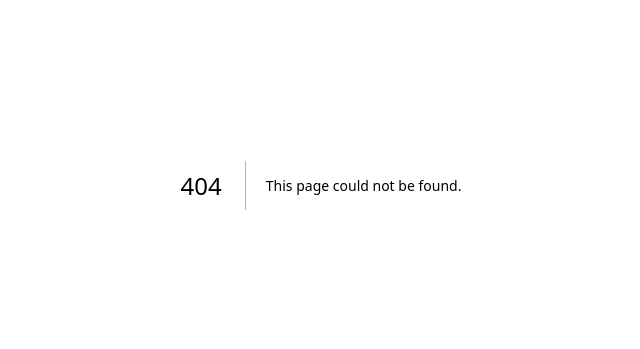
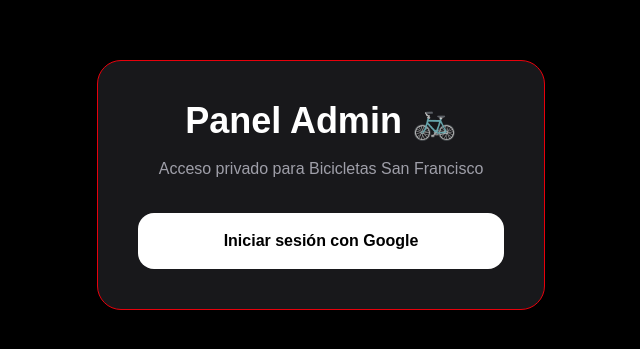
Before and after one commit to tallerdebicicletassanfrancisco-png/bicicletas-san-francisco-web, a Next.js app: page /login in a window 1280 px wide. Before the commit this address had no page. Shown: the part 215-564 px from the top of the page, without its empty margins (319-959 px from the left). Built offline with nearby package versions, Linux system fonts and the light colour scheme; no server answers.

Commit message:
Add firebase login

```diff
--- /dev/null
+++ b/app/admin/page.tsx
@@ -0,0 +1,13 @@
+export default function AdminPage() {
+  return (
+    <main className="min-h-screen bg-black text-white p-10">
+      <h1 className="text-5xl font-bold mb-6">
+        Panel Privado 🚲
+      </h1>
+
+      <p className="text-xl">
+        Bienvenido al administrador de Bicicletas San Francisco.
+      </p>
+    </main>
+  );
+}
--- /dev/null
+++ b/app/firebase.ts
@@ -0,0 +1,13 @@
+import { initializeApp } from "firebase/app";
+import { getAuth, GoogleAuthProvider } from "firebase/auth";
+
+const firebaseConfig = {
+  apiKey: process.env.NEXT_PUBLIC_FIREBASE_API_KEY!,
+  authDomain: process.env.NEXT_PUBLIC_FIREBASE_AUTH_DOMAIN!,
+  projectId: process.env.NEXT_PUBLIC_FIREBASE_PROJECT_ID!,
+};
+
+const app = initializeApp(firebaseConfig);
+
+export const auth = getAuth(app);
+export const googleProvider = new GoogleAuthProvider();
--- /dev/null
+++ b/app/login/page.tsx
@@ -0,0 +1,39 @@
+"use client";
+
+import { signInWithPopup } from "firebase/auth";
+import { auth, googleProvider } from "../firebase";
+
+export default function LoginPage() {
+  const handleLogin = async () => {
+    try {
+      await signInWithPopup(auth, googleProvider);
+
+      window.location.href = "/admin";
+    } catch (error) {
+      console.error(error);
+      alert("Error al iniciar sesión");
+    }
+  };
+
+  return (
+    <main className="min-h-screen bg-black text-white flex items-center justify-center px-6">
+      <div className="bg-zinc-900 p-10 rounded-3xl shadow-2xl max-w-md w-full text-center border border-red-600">
+
+        <h1 className="text-4xl font-bold mb-4">
+          Panel Admin 🚲
+        </h1>
+
+        <p className="text-zinc-400 mb-8">
+          Acceso privado para Bicicletas San Francisco
+        </p>
+
+        <button
+          onClick={handleLogin}
+          className="w-full bg-white text-black py-4 rounded-2xl font-semibold hover:scale-105 transition-transform"
+        >
+          Iniciar sesión con Google
+        </button>
+      </div>
+    </main>
+  );
+}
--- a/package.json
+++ b/package.json
@@ -9,6 +9,7 @@
     "lint": "eslint"
   },
   "dependencies": {
+    "firebase": "^12.12.1",
     "next": "16.2.3",
     "react": "19.2.4",
     "react-dom": "19.2.4"
```
Also changed, not shown: 1 other file (tests, documents, lock files or other folders).
